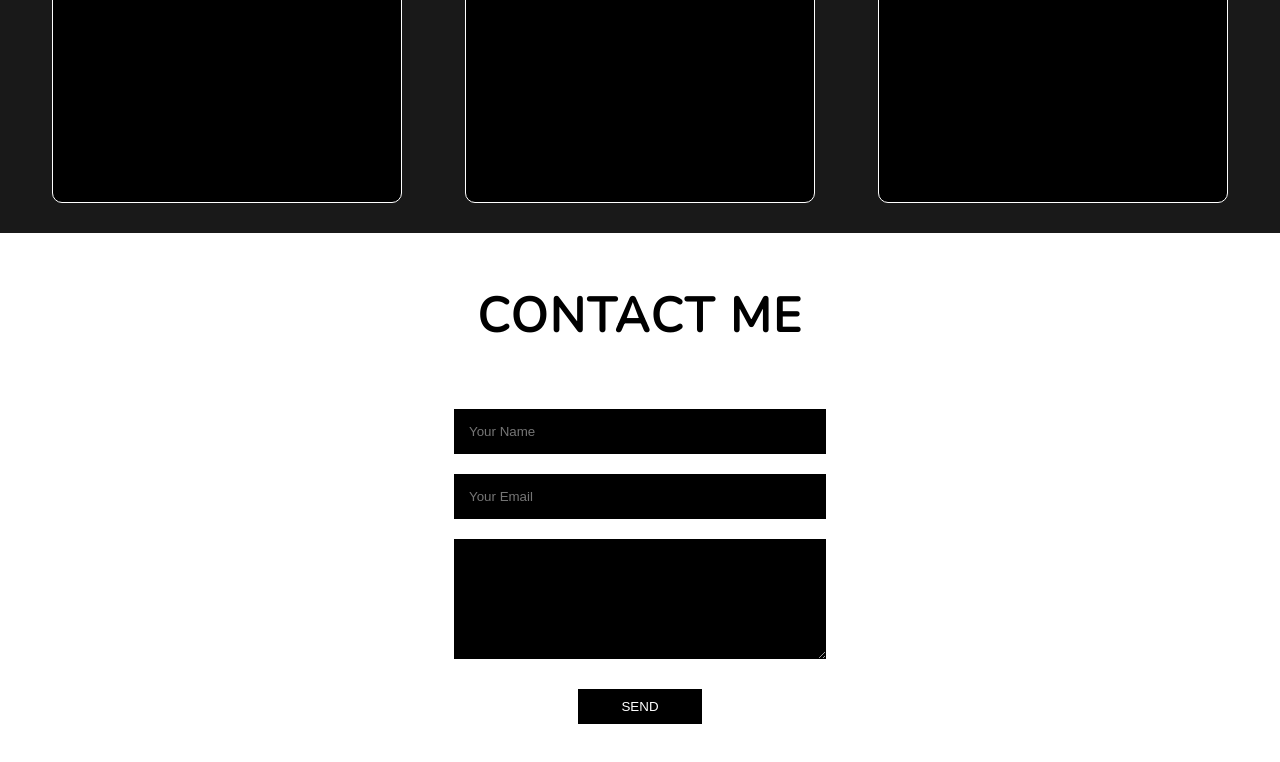
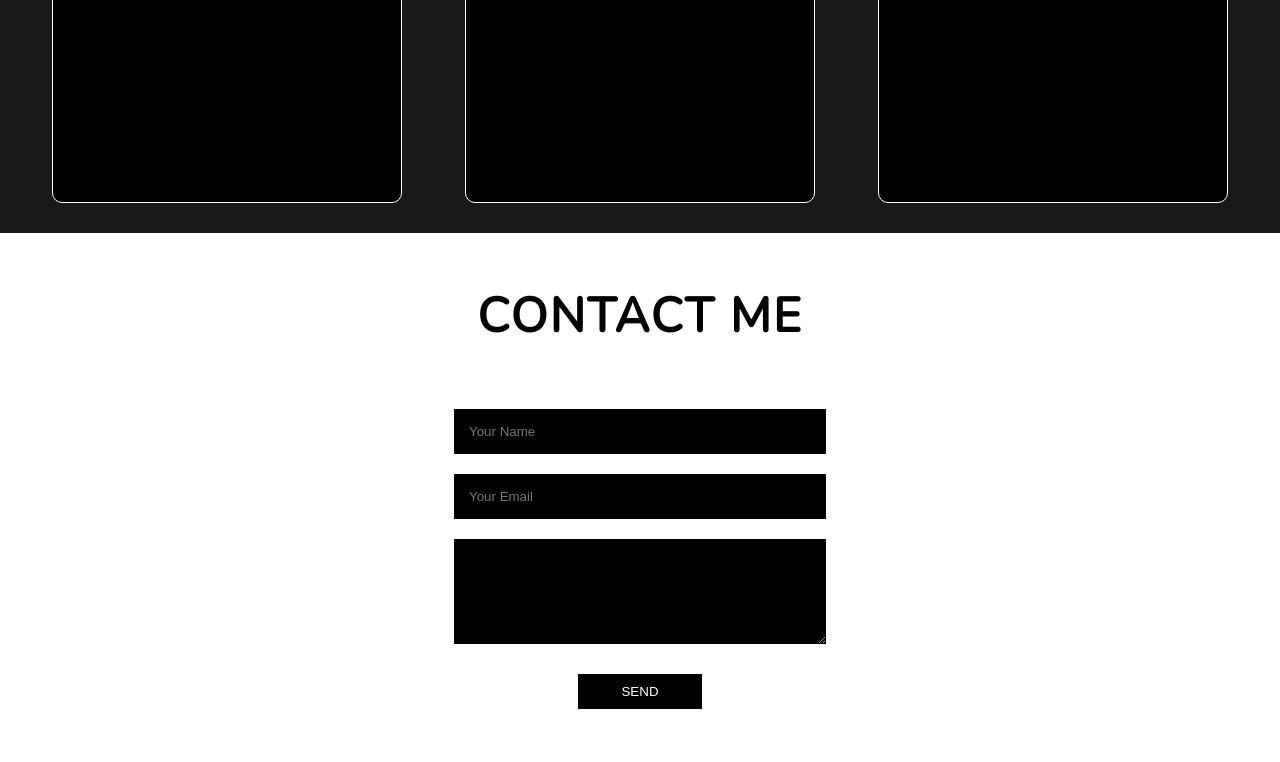
Before and after one commit to janedoeis-a-rat/FirstPortfolio, a plain HTML site: page index.html in a window 1280 px wide. Shown: the part 1768-2530 px from the top of the page. Drawn offline with nearby package versions, Linux system fonts and the light colour scheme.

Commit message:
Update index.html

```diff
--- a/index.html
+++ b/index.html
@@ -73,7 +73,7 @@
             <form action="" class="form">
                 <input type="text" name="name" class="input" placeholder="Your Name">
                 <input type="email" name="email" class="input" placeholder="Your Email">
-                <textarea name="comment" id="comment" cols="30" rows="6" placeholder="Your Comment">
+                <textarea name="comment" id="comment" cols="30" rows="5" placeholder="Your Comment">
                 </textarea>
                 <input type="submit" value="SEND" id="send">
             </form>
```
